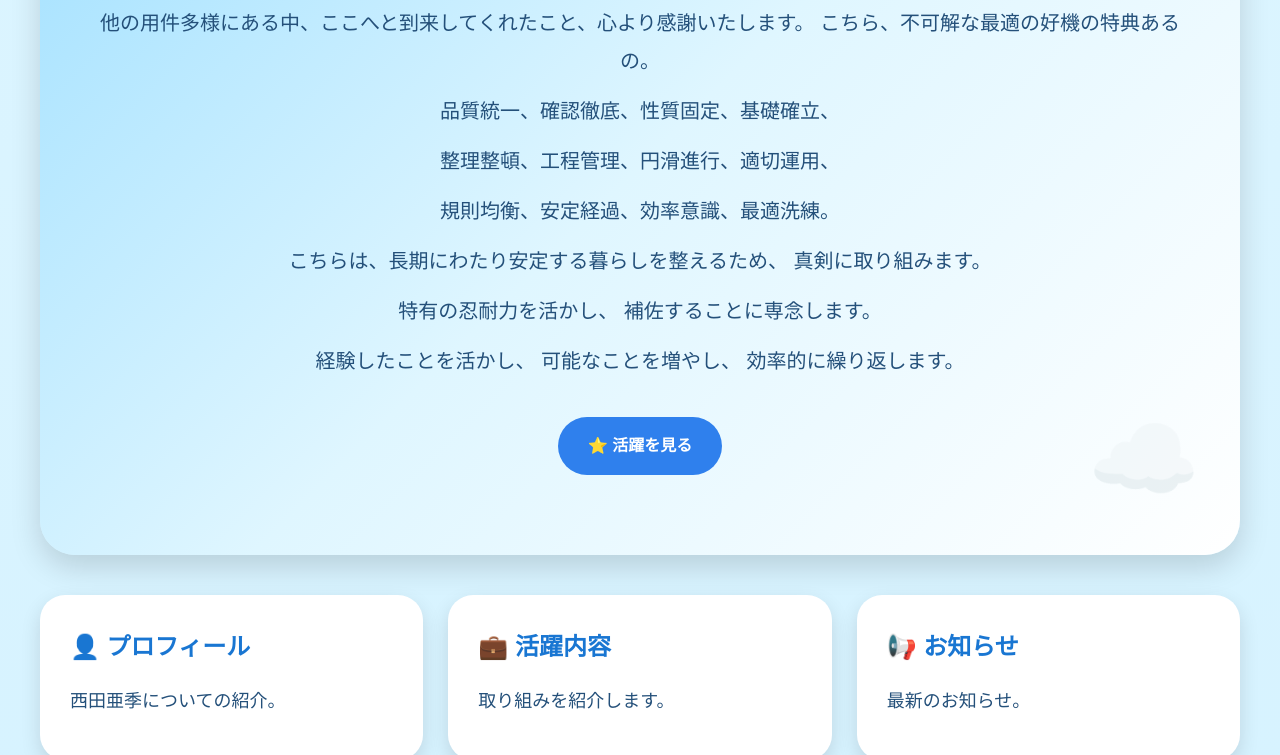
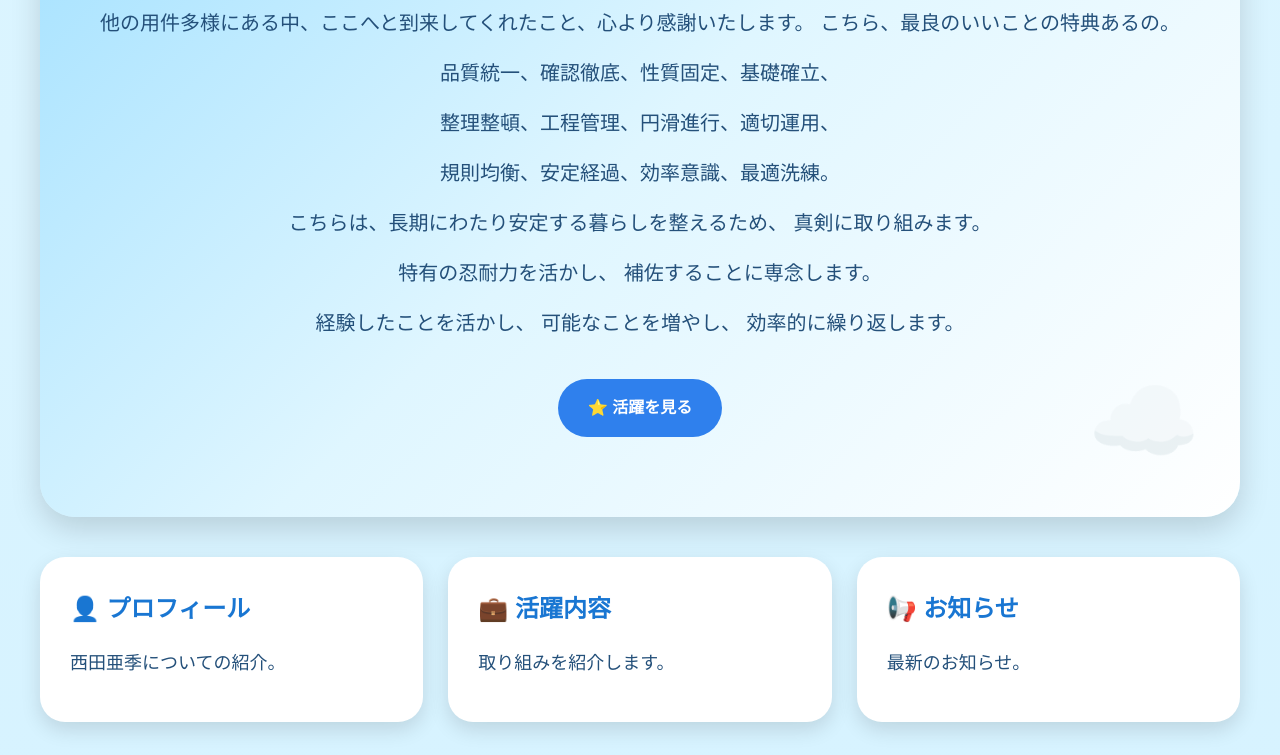
Before and after one commit to akinishida/akiofficial-website, a plain HTML site: page index.html in a window 1280 px wide. Shown: the part 844-1599 px from the top of the page. Drawn offline with Linux system fonts and the light colour scheme.

Commit message:
Add files via upload

```diff
--- a/index.html
+++ b/index.html
@@ -66,7 +66,7 @@ Official Website
 
 <p>
 他の用件多様にある中、ここへと到来してくれたこと、心より感謝いたします。
-こちら、不可解な最適の好機の特典あるの。
+こちら、最良のいいことの特典あるの。
 </p>
 
 <p>品質統一、確認徹底、性質固定、基礎確立、</p>
```
